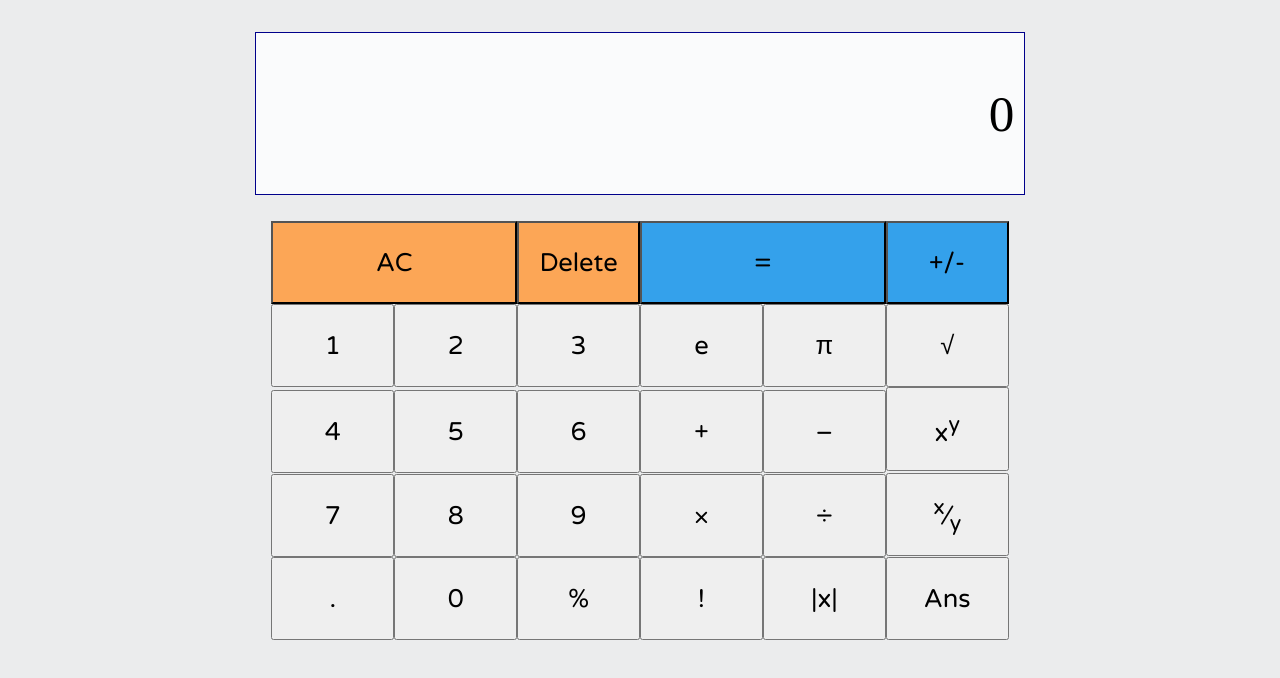
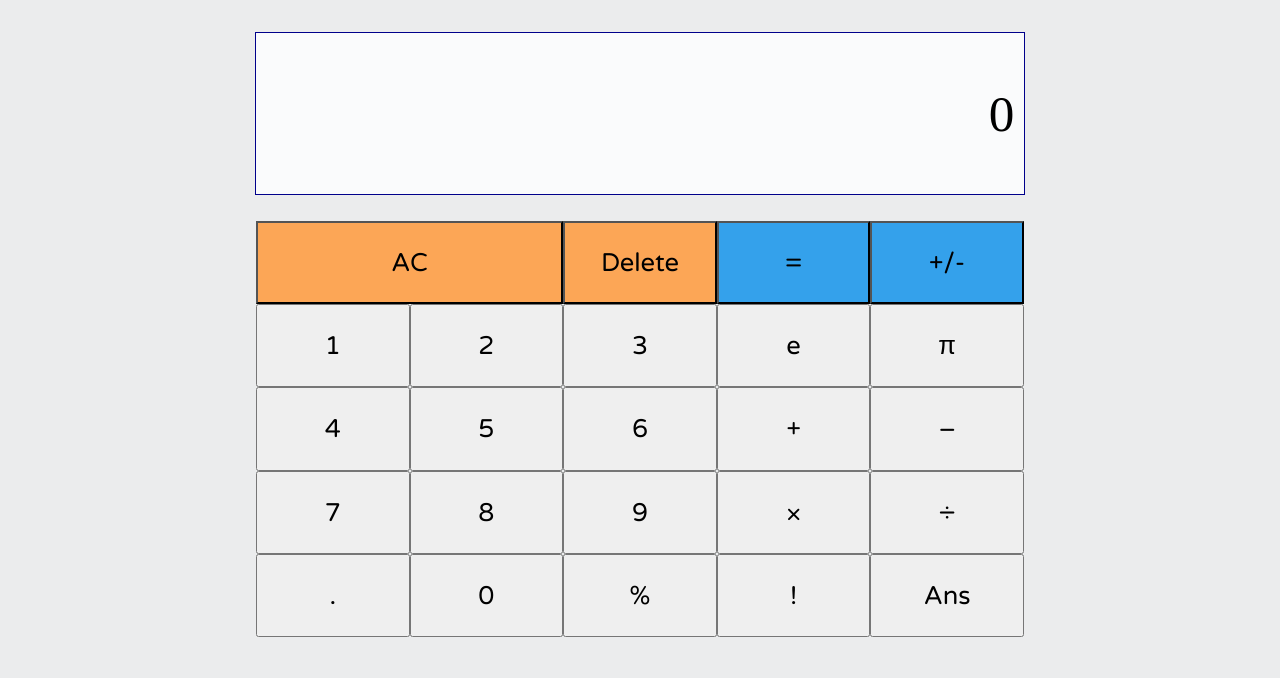
Before and after one commit to lohputter/calculator, a plain HTML site: page index.html in a window 1280 px wide. Shown: the part 64-742 px from the top of the page. Drawn offline with Linux system fonts and the light colour scheme; a web font is replaced by a local one.

Commit message:
A new change

```diff
--- a/index.html
+++ b/index.html
@@ -13,11 +13,11 @@
             <p id="equation">0</p>
         </div>
         <div id="calculator-buttons">
-            <button class="imp large" onclick="redo()">AC</button><button class="imp" onclick="del()">Delete</button><button class="imp2 large" onclick="equals()">=</button><button class="imp2" onclick="swap()">+/-</button>
-            <button onclick="num('1')">1</button><button onclick="num('2')">2</button><button onclick="num('3')">3</button><button onclick="num('e')">e</button><button onclick="num('π')">π</button><button onclick="sqrt()">√</button>
-            <button onclick="num('4')">4</button><button onclick="num('5')">5</button><button onclick="num('6')">6</button><button onclick="num('+')">+</button><button onclick="num('–')">–</button><button onclick="pow()">x<sup>y</sup></button>
-            <button onclick="num('7')">7</button><button onclick="num('8')">8</button><button onclick="num('9')">9</button><button onclick="num('×')">×</button><button onclick="num('÷')">÷</button><button onclick="frac()"><sup>x</sup>&frasl;<sub>y</sub></button>
-            <button onclick="num('.')">.</button><button onclick="num('0')">0</button><button onclick="num('%')">%</button><button onclick="num('!')">!</button><button onclick="abs()">|x|</button><button onclick="num('Ans')">Ans</button>
+            <button class="imp large" onclick="redo()">AC</button><button class="imp" onclick="del()">Delete</button><button class="imp2" onclick="equals()">=</button><button class="imp2" onclick="swap()">+/-</button>
+            <button onclick="num('1')">1</button><button onclick="num('2')">2</button><button onclick="num('3')">3</button><button onclick="num('e')">e</button><button onclick="num('π')">π</button>
+            <button onclick="num('4')">4</button><button onclick="num('5')">5</button><button onclick="num('6')">6</button><button onclick="num('+')">+</button><button onclick="num('–')">–</button>
+            <button onclick="num('7')">7</button><button onclick="num('8')">8</button><button onclick="num('9')">9</button><button onclick="num('×')">×</button><button onclick="num('÷')">÷</button>
+            <button onclick="num('.')">.</button><button onclick="num('0')">0</button><button onclick="num('%')">%</button><button onclick="num('!')">!</button><button onclick="num('Ans')">Ans</button>
         </div>
         <script src="script.js"></script>
     </body>
--- a/styles.css
+++ b/styles.css
@@ -50,12 +50,12 @@ h1:nth-child(2) {
     max-width: 60%;
 }
 #calculator-buttons button {
-    min-width: 16%;
+    min-width: 20%;
     font-size: 2vw;
     min-height: 6.5vw;
 }
 #calculator-buttons .large {
-    min-width: 32%;
+    min-width: 40%;
 }
 .imp2 {
     background-color: #34a1eb;
```
